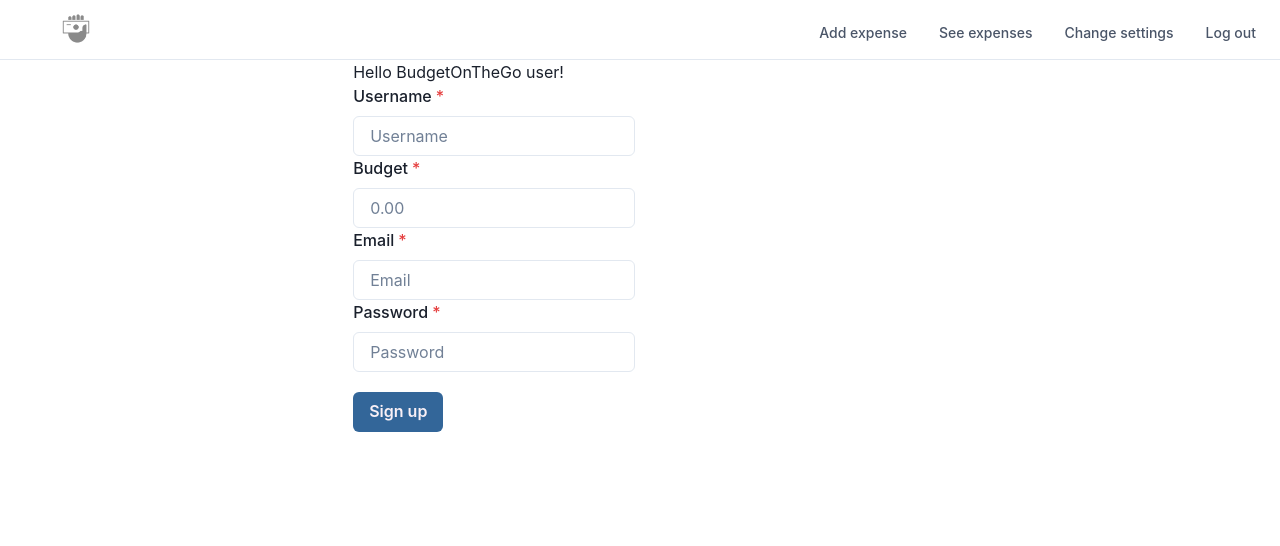
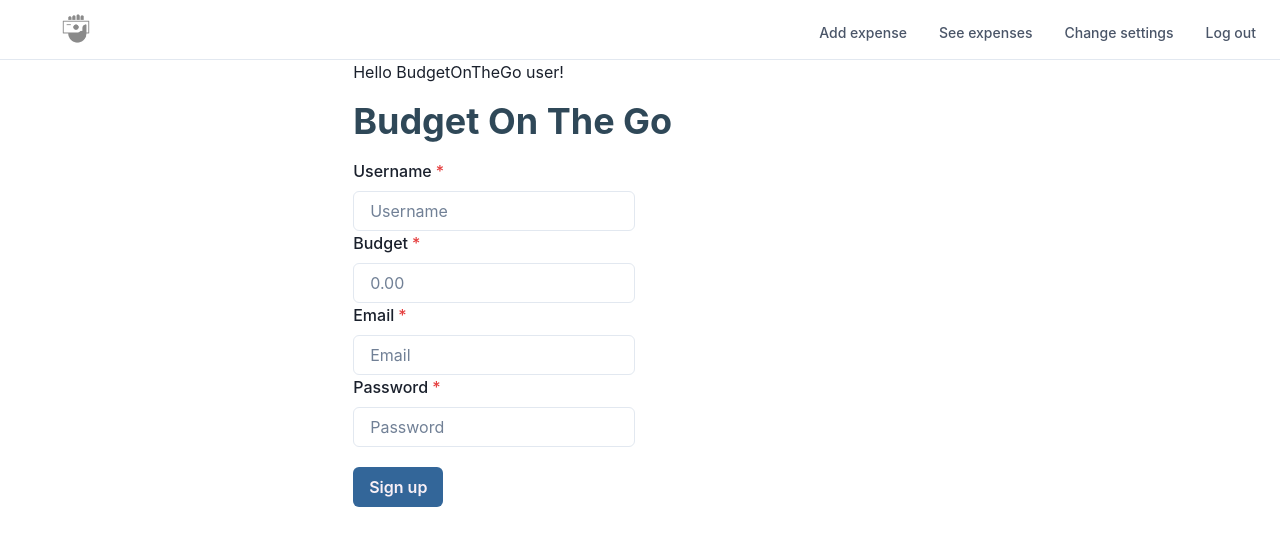
Before and after one commit to tlcoles/BudgetOnTheGo, a React (Create React App) app in the folder client/: page / in a window 1280 px wide. Shown: the top 546 px of the page. Built offline with nearby package versions, Linux system fonts and the light colour scheme.

Commit message:
Added the Heading component to SignUp.js

```diff
--- a/client/src/pages/Signup.js
+++ b/client/src/pages/Signup.js
@@ -1,5 +1,6 @@
 import React from "react";
 import GeneralButton from "../components/GeneralButton";
+import HeadingH1Component from "../components/Heading";
 import InputField from "../components/InputField";
 
 const SignUpPage = () => {
@@ -15,6 +16,7 @@ const SignUpPage = () => {
 
   return (
     <div>
+      <HeadingH1Component />
       <InputField
         label={"Username"}
         value={username}
```
